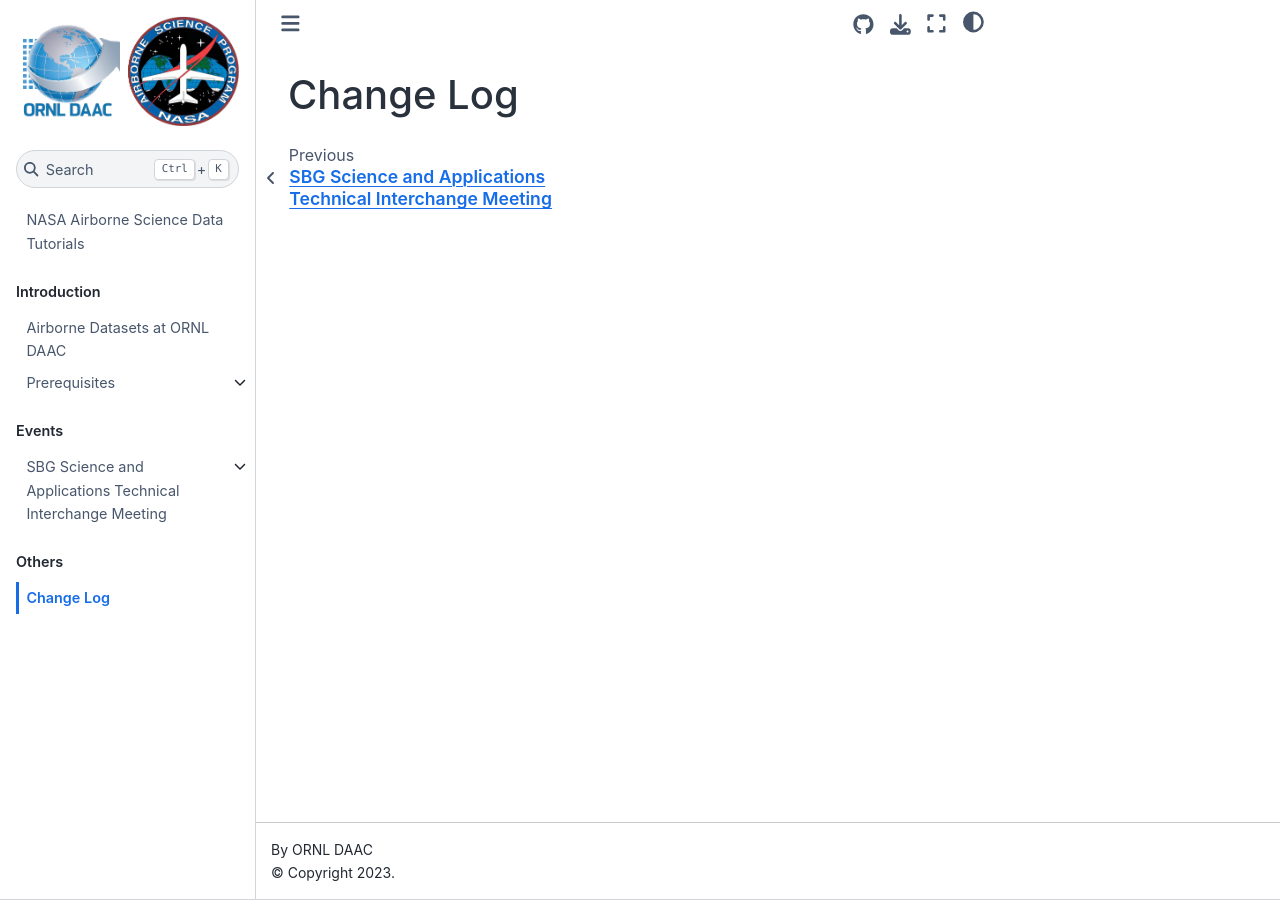
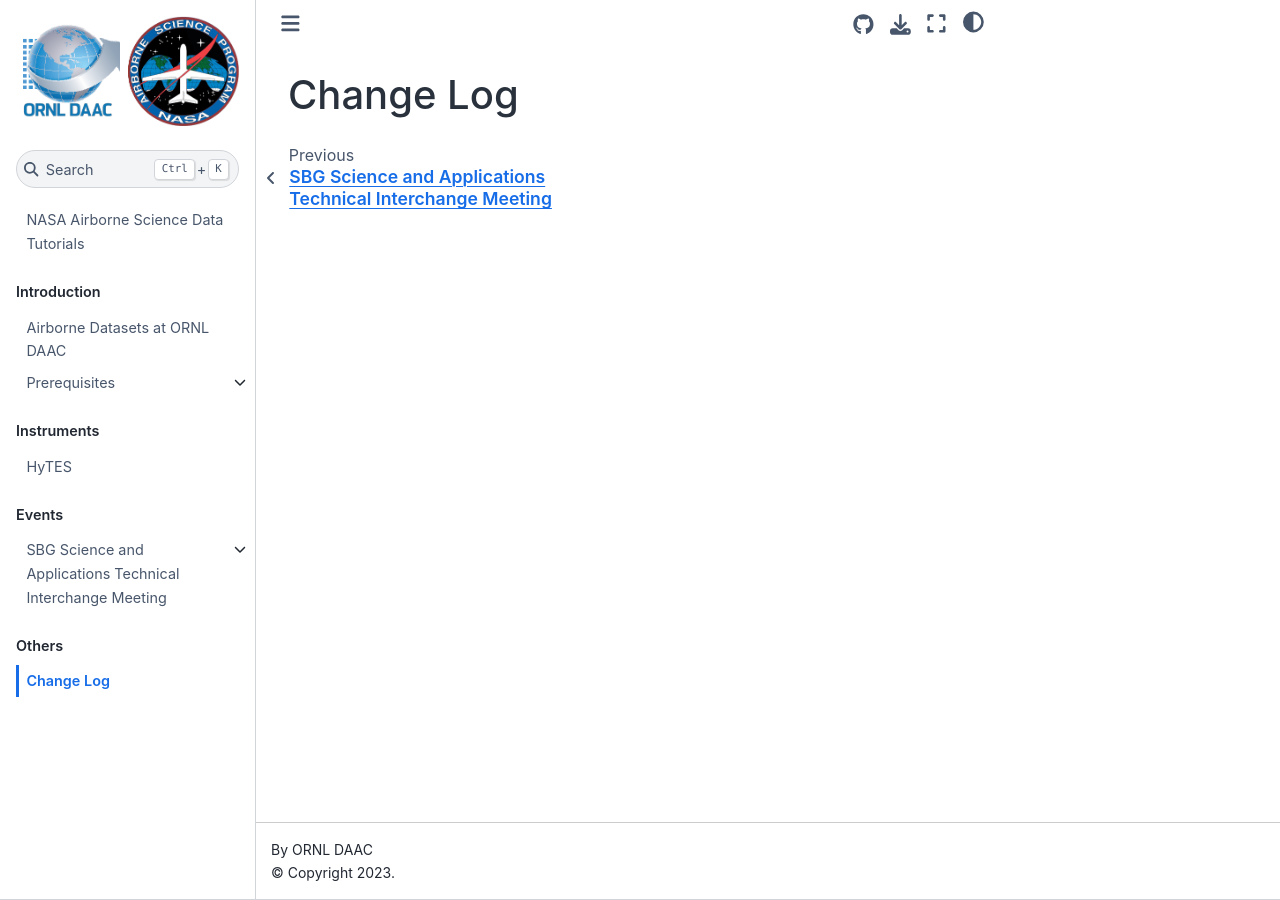
Before and after one commit to ornldaac/airborne, a Jupyter Book: the page built from CHANGELOG.md, in a window 1280 px wide. Built offline with Jupyter Book 1.0.4 settings and Sphinx 7.4.7 and the Sphinx Book theme 1.1.4, drawn with Linux system fonts in a browser that asks for light colours; pages that are not in the unit, such as notebooks, are missing from menus.

Commit message:
update toc

```diff
--- a/_toc.yml
+++ b/_toc.yml
@@ -17,7 +17,7 @@
   - caption: Instruments
     numbered: false
     chapters:
-    - file: docs/hytes
+    - file: docs/instruments/hytes
 
 #
   - caption: Events
```
